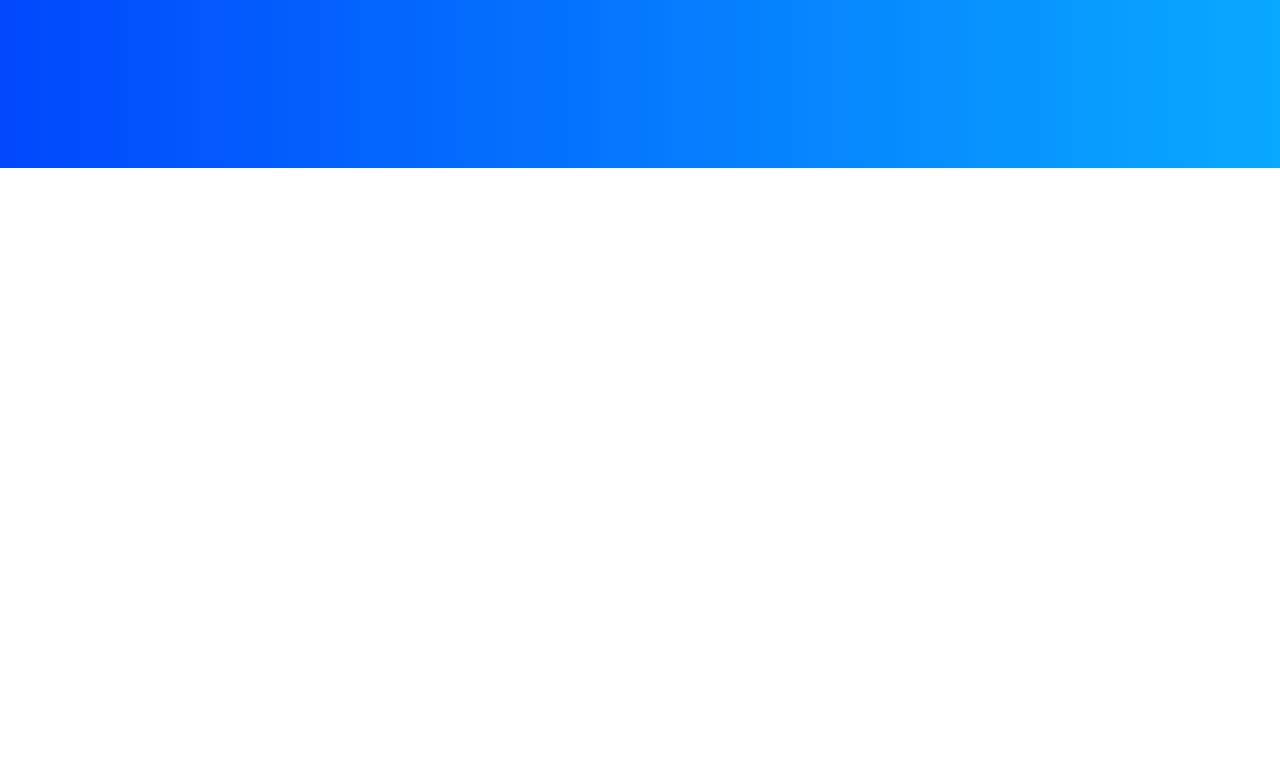
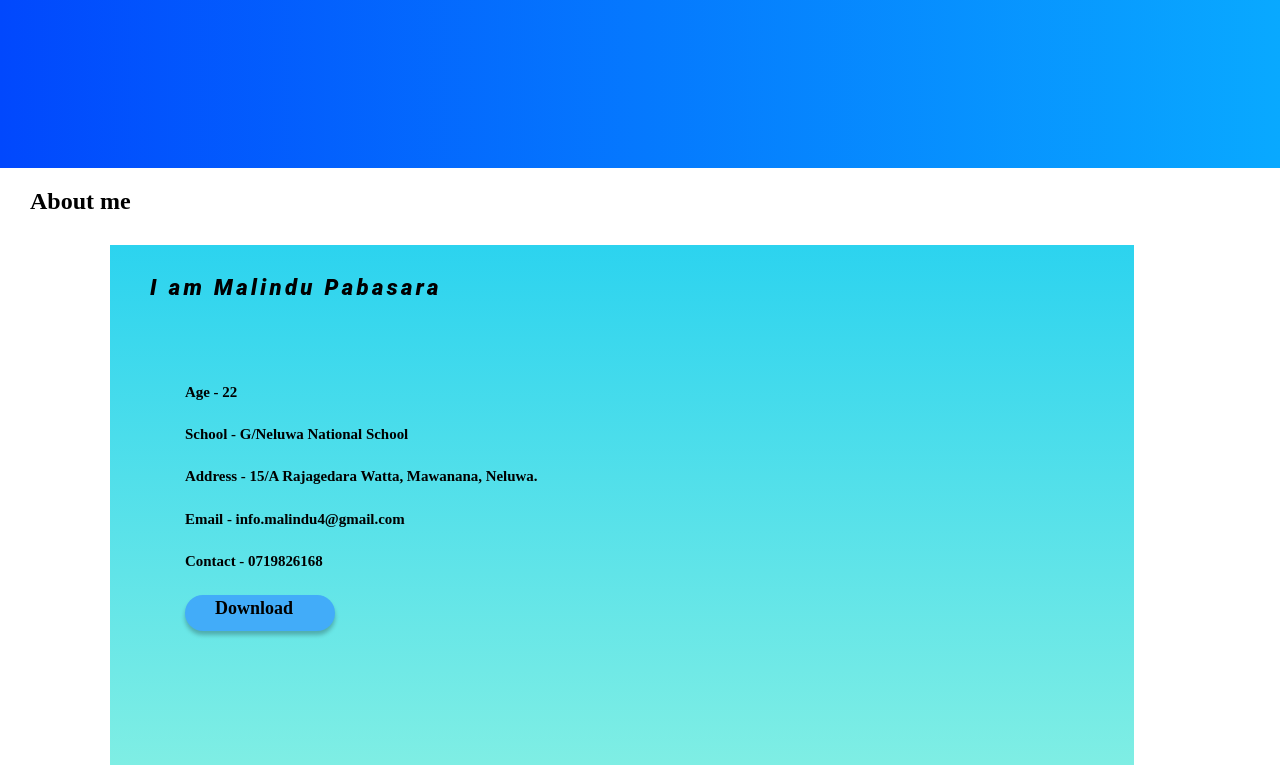
Before and after one commit to MalinduPabasara/MyProfile, a plain HTML site: page index.html in a window 1280 px wide. Shown: the part 536-1301 px from the top of the page. Before the commit the page ends 800 px from the top, so only its background shows below. Drawn offline with Linux system fonts and the light colour scheme.

Commit message:
Updated about me section

```diff
--- a/assets/css/stylesheet.css
+++ b/assets/css/stylesheet.css
@@ -83,3 +83,50 @@ nav {
     padding-top: 135px;
     letter-spacing: 0.155em;
 }
+
+#s2 {
+    padding-left: 30px;
+}
+
+.aboutme {
+    width: 80vw;
+    height: 65vh;
+    margin-left: 110px;
+    background: linear-gradient(to bottom, #2CD3EF, #7FEEE4);
+drop-shadow(0 px 4 px 4 px rgba(0, 0, 0, 0.25));
+}
+
+#iam {
+    font-family: Roboto;
+    font-style: italic;
+    font-weight: 900;
+    font-size: 22px;
+    line-height: 115.19%;
+    letter-spacing: 0.155em;
+    padding-left: 40px;
+    padding-top: 30px
+}
+
+.mydetails {
+    padding-left: 75px;
+    padding-top: 30px;
+    font-size: 18px;
+}
+
+.dbutton {
+    width: 150px;
+    height: 36px;
+    left: 168px;
+    top: 408px;
+    background: #42ACF9;
+    box-shadow: 0px 4px 4px rgba(0, 0, 0, 0.25);
+    border-radius: 27px;
+}
+
+#buttonD {
+    padding-left: 30px;
+    padding-top: 7px;
+    text-decoration: none;
+    font-size: 18px;
+    color: black;
+}
--- a/index.html
+++ b/index.html
@@ -18,7 +18,7 @@
     <nav>
         <ul class="nav-links">
             <li><a class="nav-link1" href="#">Contact</a></li>
-            <li><a class="nav-link2" href="#">About</a></li>
+            <li><a class="nav-link2" href="#about">About</a></li>
             <li><a class="nav-link3" href="#">Projects</a></li>
             <li><a class="nav-link4" href="#">Education</a></li>
 
@@ -37,6 +37,27 @@
 
         </div>
     </section>
+    <section>
+        <div id="about">
+            <h2 id="s2">About me</h2>
+            <div class="aboutme">
+                <h4 id="iam">I am Malindu Pabasara</h4>
+                <div class="mydetails">
+                    <h5>Age - 22</h5>
+                    <h5>School - G/Neluwa National School</h5>
+                    <h5>Address - 15/A Rajagedara Watta, Mawanana, Neluwa.</h5>
+                    <h5>Email - info.malindu4@gmail.com</h5>
+                    <h5>Contact - 0719826168</h5>
+                    <div class="dbutton">
+                        <h3 ><a id="buttonD" href="assets/pdf/">Download</a></h3>
+                    </div>
+                </div>
+
+            </div>
+        </div>
+
+    </section>
+
 </main>
 <footer></footer>
 </body>
```
